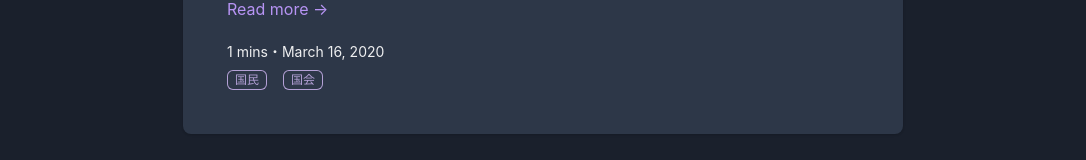
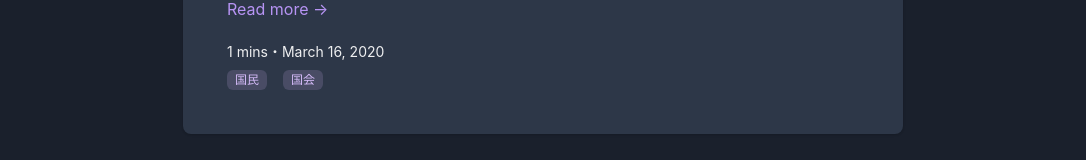
Before and after one commit to ShuntaH/next-ts-blog-template, a Next.js app: page /pages/2 in a window 1280 px wide. Shown: the part 366-526 px from the top of the page, without its empty margins (97-1183 px from the left). Built offline with nearby package versions, Linux system fonts and the light colour scheme.

Commit message:
FIX: add outline color to focused search result cards

```diff
--- a/src/components/post/post-tags.tsx
+++ b/src/components/post/post-tags.tsx
@@ -14,7 +14,7 @@ const PostTags = ({ tags, stackProps }: Props) => (
         <Tag
           size={"sm"}
           key={index}
-          variant='outline'
+          variant='subtle'
           colorScheme='purple'
         >
           <TagLabel>{tag}</TagLabel>
--- a/src/components/search/search-modal.tsx
+++ b/src/components/search/search-modal.tsx
@@ -24,7 +24,7 @@ import Fuse from "fuse.js";
 import { FilteredPost } from "../../interfaces/post";
 import SearchModalContentBodyHighlight from "./search-modal-content-body-highlight";
 import { BadgeColors, BadgeColorValues, SearchKeys } from "../../interfaces/search";
-import { SEARCH_MIN_CHARS } from "../../lib/constants";
+import { SEARCH_MIN_CHARS, STYLES } from "../../lib/constants";
 import { useRouter } from "next/router";
 
 
@@ -115,8 +115,8 @@ const SearchModal = ({
                       variant={"elevated"}
                       backgroundColor={"blackAlpha.300"}
                       color={"gray.300"}
-                      _focus={{
-                        border: 'solid 1px var(--chakra-colors-purple-200)'
+                      _focusVisible={{
+                        outlineColor: STYLES.accentColorLighter
                     }}
                     >
                       <CardHeader
```
